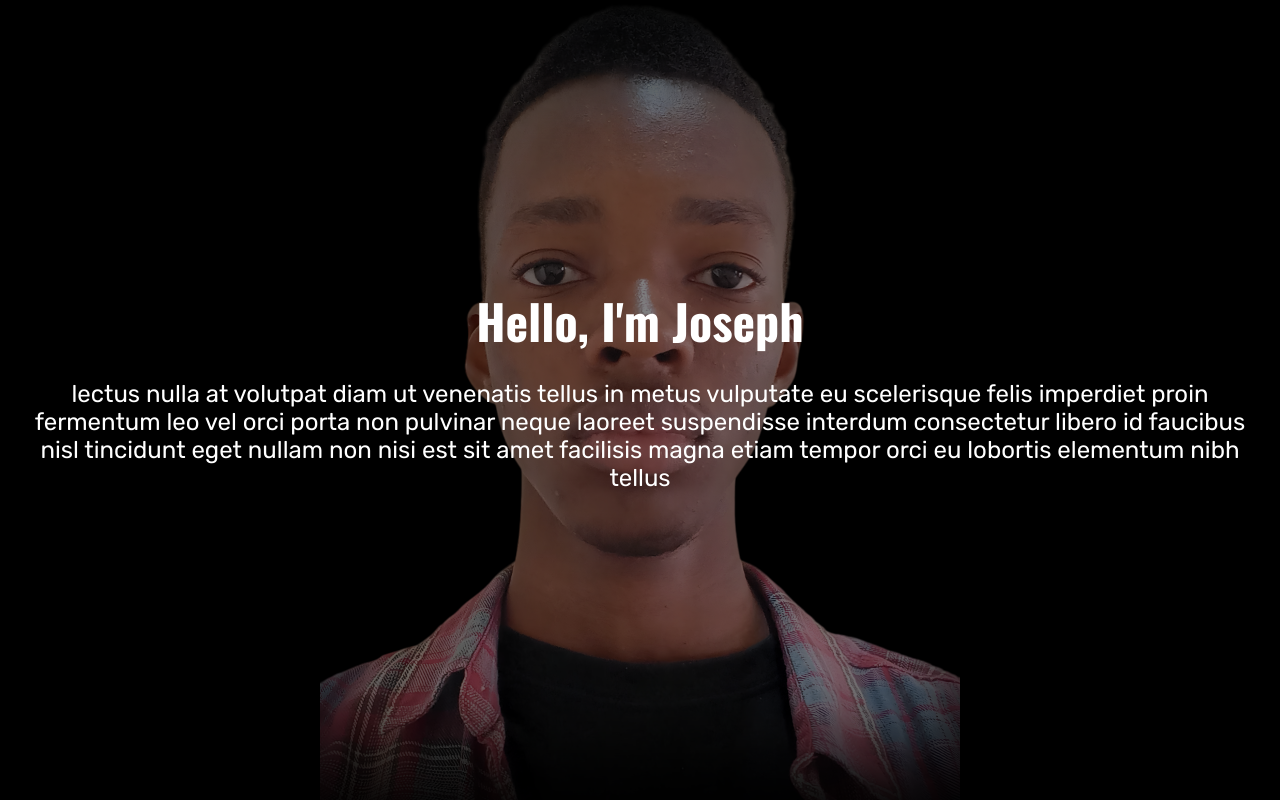
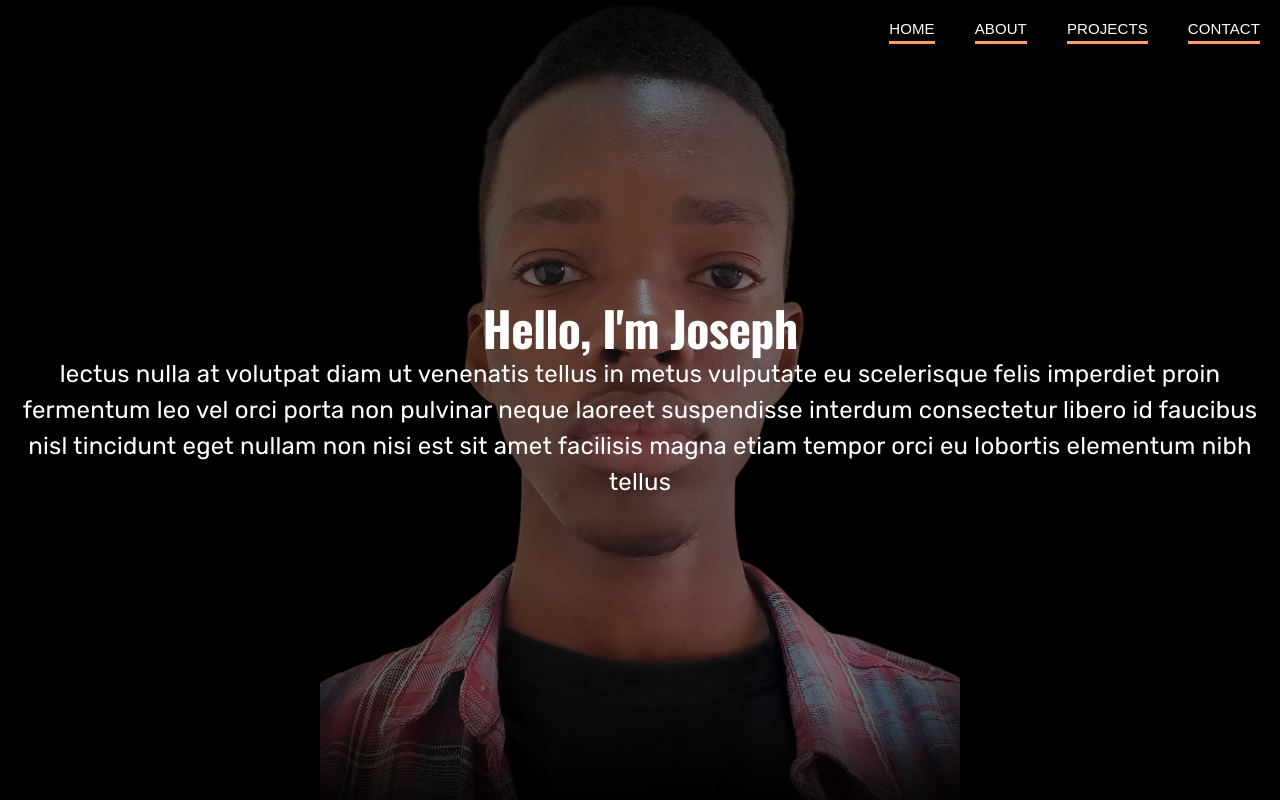
Before and after one commit to josephuche1/Portfolio-Website, a React (Create React App) app in the folder client/: page / in a window 1280 px wide. Built offline with nearby package versions, Linux system fonts and the light colour scheme.

Commit message:
Added Home page Added router navigation Added new component for tabItems Created top navbar Implemented persistent navbar header

```diff
--- a/client/package.json
+++ b/client/package.json
@@ -16,6 +16,7 @@
     "@types/react-dom": "^18.3.0",
     "react": "^18.3.1",
     "react-dom": "^18.3.1",
+    "react-router-dom": "^6.23.1",
     "react-scripts": "5.0.1",
     "typescript": "^4.9.5",
     "web-vitals": "^2.1.4"
--- a/client/src/App.tsx
+++ b/client/src/App.tsx
@@ -1,16 +1,18 @@
 import React from 'react';
 import './App.css';
-import Hero from './components/Hero/Hero';
+import { BrowserRouter as Router, Route, Routes } from 'react-router-dom';
+import PersistentNav from './pages/PersistentNav/PersistentNav';
+import HomePage from './pages/HomePage/HomePage';
 
 
 function App() {
   return (
-    <div>
-      <Hero
-        title="Hello, I'm Joseph"
-        body="lectus nulla at volutpat diam ut venenatis tellus in metus vulputate eu scelerisque felis imperdiet proin fermentum leo vel orci porta non pulvinar neque laoreet suspendisse interdum consectetur libero id faucibus nisl tincidunt eget nullam non nisi est sit amet facilisis magna etiam tempor orci eu lobortis elementum nibh tellus"
-      />
-    </div>
+    <Router>
+      <PersistentNav />
+      <Routes>
+        <Route index path="/" element={<HomePage />} />
+      </Routes>
+    </Router>
   );
 }
 
--- /dev/null
+++ b/client/src/components/AboutMe/AboutMe.tsx
@@ -0,0 +1,12 @@
+import React from 'react'
+import { Box } from '@mui/material'
+
+const AboutMe = () => {
+  return (
+    <Box>
+
+    </Box>
+  )
+}
+
+export default AboutMe
--- /dev/null
+++ b/client/src/components/Header/Header.tsx
@@ -0,0 +1,44 @@
+import React from 'react';
+import Box from '@mui/material/Box';
+import Typography from '@mui/material/Typography';
+import IHeaderStyles from './HeaderInterfaces';
+import TabItem from '../TabItem/TabItem';
+
+
+const Header: React.FC = () => {
+  return (
+    <Box style={HeaderStyles.container}>
+      <Box
+        style={{
+          display: 'flex',
+          gap: '40px',
+          flexDirection: 'row',
+          marginRight: '30px',
+        }}
+      >
+        <TabItem title="Home" linkto="/" />
+        <TabItem title="About" linkto="/about" />
+        <TabItem title="Projects" linkto="/projects" />
+        <TabItem title="Contact" linkto="/contact" />
+      </Box>
+    </Box>
+  )
+}
+
+const HeaderStyles : IHeaderStyles = {
+    container: {
+        backgroundColor: 'transparent',
+        padding: '10px',
+        display: 'flex',
+        height: '5vh',
+        justifyContent: 'flex-end',
+        alignItems: 'center',
+        position: 'fixed',
+        width: '100vw',
+        zIndex: 4,
+        paddingBottom: "0px",
+        // borderBottom: '1px solid #FF9F66',
+    },
+}
+
+export default Header
--- /dev/null
+++ b/client/src/components/Header/HeaderInterfaces.ts
@@ -0,0 +1,3 @@
+export default interface IHeaderStyles {
+    container: React.CSSProperties;
+}
--- a/client/src/components/Hero/Hero.tsx
+++ b/client/src/components/Hero/Hero.tsx
@@ -1,6 +1,7 @@
 import React from 'react';
 import Box from '@mui/material/Box';
 import IHeroStyles from './HeroInterfaces';
+import Typography from '@mui/material/Typography';
 
 interface IHeroProps {
     title: string;
@@ -12,8 +13,12 @@ const Hero: React.FC<IHeroProps> = (props) => {
   return (
     <Box style={HeroStyles.container}>
         <Box style={HeroStyles.InnerBox} >
-            <h1 style={HeroStyles.title}>{props.title}</h1>
-            <p style={HeroStyles.body}>{props.body}</p>
+            <Typography variant="h1" style={HeroStyles.title}>
+                {props.title}
+            </Typography>
+            <Typography variant="body1" style={HeroStyles.body}>
+                {props.body}
+            </Typography>
         </Box>
         <Box style={HeroStyles.overlay} />
     </Box>
@@ -54,11 +59,13 @@ const HeroStyles: IHeroStyles = {
         bottom: 0,
         boxShadow: 'inset 300px 40px 100px 10px rgba(0,0,0,0.9), inset -300px -40px 100px 10px rgba(0,0,0,1)', // Adjust shadow as needed
         zIndex: 1,
+        height: '100%',
     },
     title: {
         fontFamily: "Oswald, sans-serif",
         fontSize: '3rem',
         margin: '0',
+        fontWeight: 'bold',
     },
     body: {
         fontFamily: "Rubik, sans-serif",
--- /dev/null
+++ b/client/src/components/TabItem/TabItem.tsx
@@ -0,0 +1,35 @@
+import React from 'react'
+import Box from '@mui/material/Box'
+import Typography from '@mui/material/Typography'
+import { Link } from 'react-router-dom'
+
+interface ITabItemProps {
+    title: string;
+    linkto: string;
+}
+
+const TabItem: React.FC<ITabItemProps> = ({title, linkto}) => {
+  return (
+    <Box
+      style={{
+        borderBottom: '3px solid #FF9F66',
+      }}
+    >
+      <Link to={linkto} style={{textDecoration: 'none'}}>
+        <Typography variant="h6"
+          style={{
+            color: 'white',
+            fontFamily: "Oswaldo, sans-serif",
+            textTransform: 'uppercase',
+            fontWeight: 100,
+            fontSize: '15px',
+          }}
+        >
+            {title}
+        </Typography>
+      </Link>
+    </Box>
+  )
+}
+
+export default TabItem
--- /dev/null
+++ b/client/src/globalVars.ts
@@ -0,0 +1 @@
+export let maincolor = '#FF9F66';
--- /dev/null
+++ b/client/src/pages/HomePage/HomePage.tsx
@@ -0,0 +1,17 @@
+import React from 'react';
+import Hero from '../../components/Hero/Hero';
+import AboutMe from '../../components/AboutMe/AboutMe';
+
+const HomePage: React.FC = () => {
+  return (
+    <div>
+      <Hero
+        title="Hello, I'm Joseph"
+        body="lectus nulla at volutpat diam ut venenatis tellus in metus vulputate eu scelerisque felis imperdiet proin fermentum leo vel orci porta non pulvinar neque laoreet suspendisse interdum consectetur libero id faucibus nisl tincidunt eget nullam non nisi est sit amet facilisis magna etiam tempor orci eu lobortis elementum nibh tellus"
+      />
+      <AboutMe />
+    </div>
+  )
+}
+
+export default HomePage
--- /dev/null
+++ b/client/src/pages/PersistentNav/PersistentNav.tsx
@@ -0,0 +1,12 @@
+import React from 'react'
+import Header from '../../components/Header/Header'
+
+const PersistentNav: React.FC = () => {
+  return (
+    <div>
+      <Header />
+    </div>
+  )
+}
+
+export default PersistentNav
```
Also changed, not shown: 2 other files (tests, documents, lock files or other folders).
